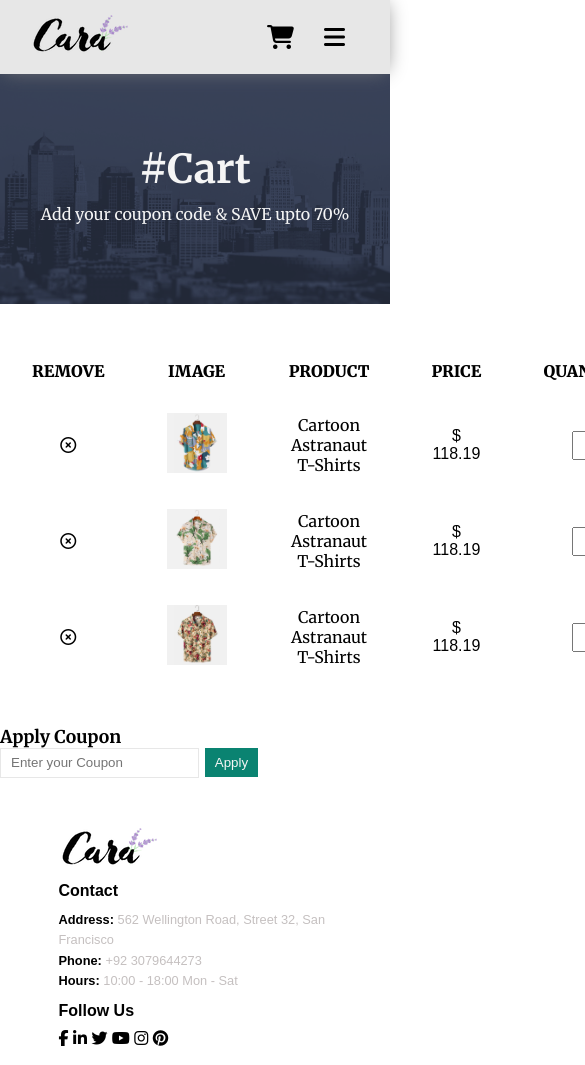
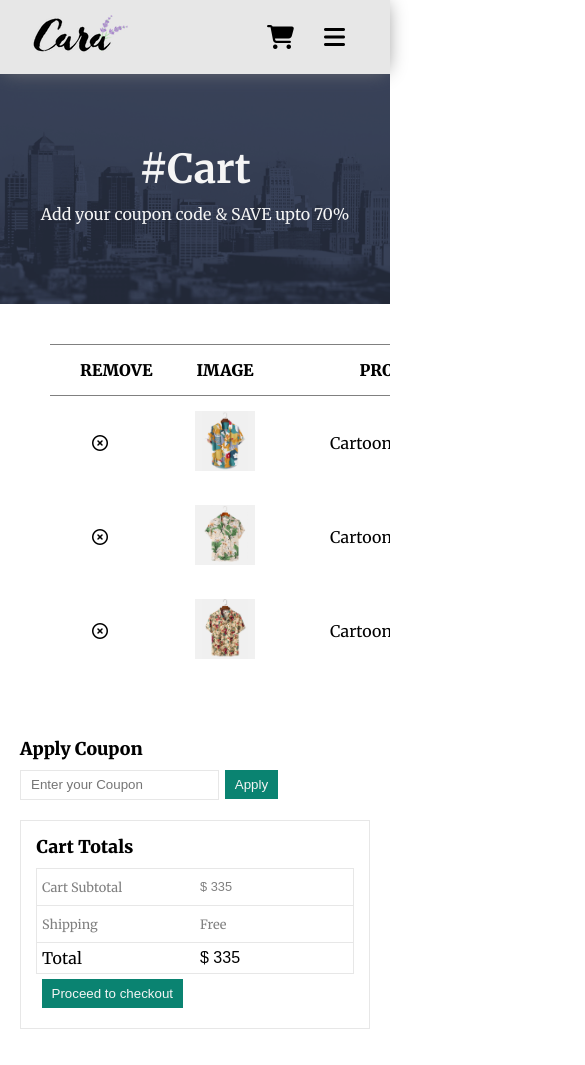
Before and after one commit to TaiyabaBhatti/Shopping-Website, a plain HTML site: page cartPage.html in a window 390 px wide. Shown: the top 1065 px of the page, 585 px wide, since content can reach past the window. Drawn offline with Linux system fonts and the light colour scheme.

Commit message:
responsivenss updated

```diff
--- a/cartPage.html
+++ b/cartPage.html
@@ -23,22 +23,18 @@
   <div id="right-nav">
   <ul>
       <li><i onclick="hideSidebar()" class="fa-solid fa-xmark" id="xmark-icon"></i></li>
-    <li><a href="" class="navlink active">Home</a></li>
-    <li><a href="" class="navlink">Shop</a></li>
-    <li><a href="" class="navlink">Blog</a></li>
-    <li><a href="" class="navlink">About</a></li>
-    <li><a href="" class="navlink">Contact</a></li>
+  <li><a href="./index.html" target="_blank" class="navlink active">Home</a></li>
+  <li><a href="./shop.html" target="_blank" class="navlink">Shop</a></li>
+  <li><a href="./blog.html" target="_blank" class="navlink">Blog</a></li>
+  <li><a href="./aboutPage.html" target="_blank" class="navlink">About</a></li>
+  <li><a href="./contactPage.html" target="_blank" class="navlink">Contact</a></li>
   </ul>
-    <li><a href="" class="navlink"><i class="fa-solid fa-cart-shopping" id="cart-icon"></i></a></li>
+  <li><a href="./cartPage.html" target="_blank" class="navlink"><i class="fa-solid fa-cart-shopping" id="cart-icon"></i></a></li>
   <li><i onclick="displaySidebar()" class="fa-solid fa-bars" id="bar-icon"></i></li>
   </div>
 
-
-
-
   </nav>
   </div>
-
 <!-- About -->
 
 <section id="about">
@@ -121,6 +117,40 @@
     <h2 class="low-text">Apply Coupon</h2>
 <input type="text" placeholder="Enter your Coupon">
 <button>Apply</button>
+</div>
+
+
+<div id="totals">
+  <table class="cart-total">
+   <thead>
+<tr><td>  <h2 class="low-text">Cart Totals</h2></td></tr>
+   </thead>
+<tbody>
+
+<tr>
+  <td><p class="light-paragraph">Cart Subtotal</p></td>
+  <td><p class="light-paragraph price" >&#36 335</p></td>
+</tr>
+<tr>
+  <td><p class="light-paragraph">Shipping</p></td>
+  <td><p class="light-paragraph">Free</p></td>
+</tr>
+<tr>
+  <td><p class="medium-black">Total</p></td>
+  <td><p class="medium-black price" >&#36 335</p></td>
+</tr>
+<tr><td><button class="proceed-btn">Proceed to checkout</button></td></tr>
+
+
+</tbody>
+
+
+
+  </table>
+
+
+
+
 </div>
 
 
--- a/cartstyle.css
+++ b/cartstyle.css
@@ -11,17 +11,13 @@ font-size: 1.2rem;
 
 #cart-list{
     margin-top: 40px;
+    padding-inline: 50px;
+    overflow-x: auto;
 
 }
-.headings{
-    display: flex;
-    justify-content: space-between;
-    border-bottom: 1px solid gray;
-    border-top: 1px solid gray;
-    padding-block: 5px;
-}
 
-td.image img{
+
+.cart-table tbody tr td.image img{
     width: 60px;
     height: 60px;
 }
@@ -37,23 +33,61 @@ td.image img{
 }
 
 .quantity input{
-    width: 35%;
+    width: 50%;
     padding-block: 5px;
     outline: none;
 }
 
-.subtotal{
-    font-family: sans-serif;
-}
+
 
 .cart-table thead tr td{
     text-transform: uppercase;
          font-weight: 900;
 }
 
+.cart-table thead tr {
+    border: 1px solid gray;
+    border-left: none;
+    border-right: none;
+}
+
+.cart-table {
+
+width: 100%;
+border-collapse: collapse;
+table-layout: fixed;
+white-space: nowrap;
+}
+.cart-table td:nth-child(1){
+    width: 100px;
+    text-align: center;
+}
+.cart-table td:nth-child(2){
+    width: 150px;
+    text-align: center;
+}
+.cart-table td:nth-child(3){
+    width: 200px;
+    text-align: center;
+}
+.cart-table td:nth-child(4),.cart-table td:nth-child(5)
+,
+.cart-table td:nth-child(6){
+    width: 210px;
+    text-align: center;
+}
+
+
+
+
+
+
+
+
+
 
 section#submit-cart{
-   margin-top: 40px;
+   margin-top: 50px;
     }
     .low-text{
     font-size: 1.1rem;
@@ -68,7 +102,7 @@ section#submit-cart{
         margin-right: 2px;
         padding-inline: 10px;
     }
-    #sign-up button{
+    button{
          padding: 7px 10px ;
         border: none;
         background-color:  #0a8371;
@@ -81,3 +115,62 @@ section#submit-cart{
             margin-top: 10px;
        }
     }
+
+    .low-text{
+margin-bottom: 10px;
+font-weight: 900;
+
+    }
+    #sign-up{
+        width: 30%;
+    }
+
+    .subtotal, .price{
+        font-family: sans-serif;
+    }
+
+    #totals{
+        margin-top: 20px;
+        border: 1px solid #e7e7e7;
+        padding: 15px;
+        width: 40%;
+
+    }
+
+
+    #submit-cart{
+        display: flex;
+        justify-content: center;
+    }
+
+.cart-total{
+
+    width: 100%;
+border-collapse: collapse;
+table-layout: fixed;
+white-space: nowrap;
+
+}
+
+.cart-total tbody tr:nth-child(1),.cart-total tbody tr:nth-child(2),.cart-total tbody tr:nth-child(3){
+    border: 1px solid #e7e7e7;
+    padding: 5px;
+}
+.cart-total tbody tr td{
+    padding: 5px;
+}
+
+@media  (max-width:860px) {
+    #submit-cart{
+      flex-direction: column;
+      align-items: center;
+padding-inline: 20px;
+    }
+
+
+
+    #sign-up,   #totals{
+        width: 100%;
+    }
+
+}
```
Also changed, not shown: aboutPage.html (+4 -6 lines), blog.html (+8 -9 lines), contactPage.html (+8 -10 lines), index.html (+1 -1 lines), shop.html (+7 -9 lines), singleProduct.html (+6 -10 lines). Lines whose indentation alone changed are shown as unchanged.
